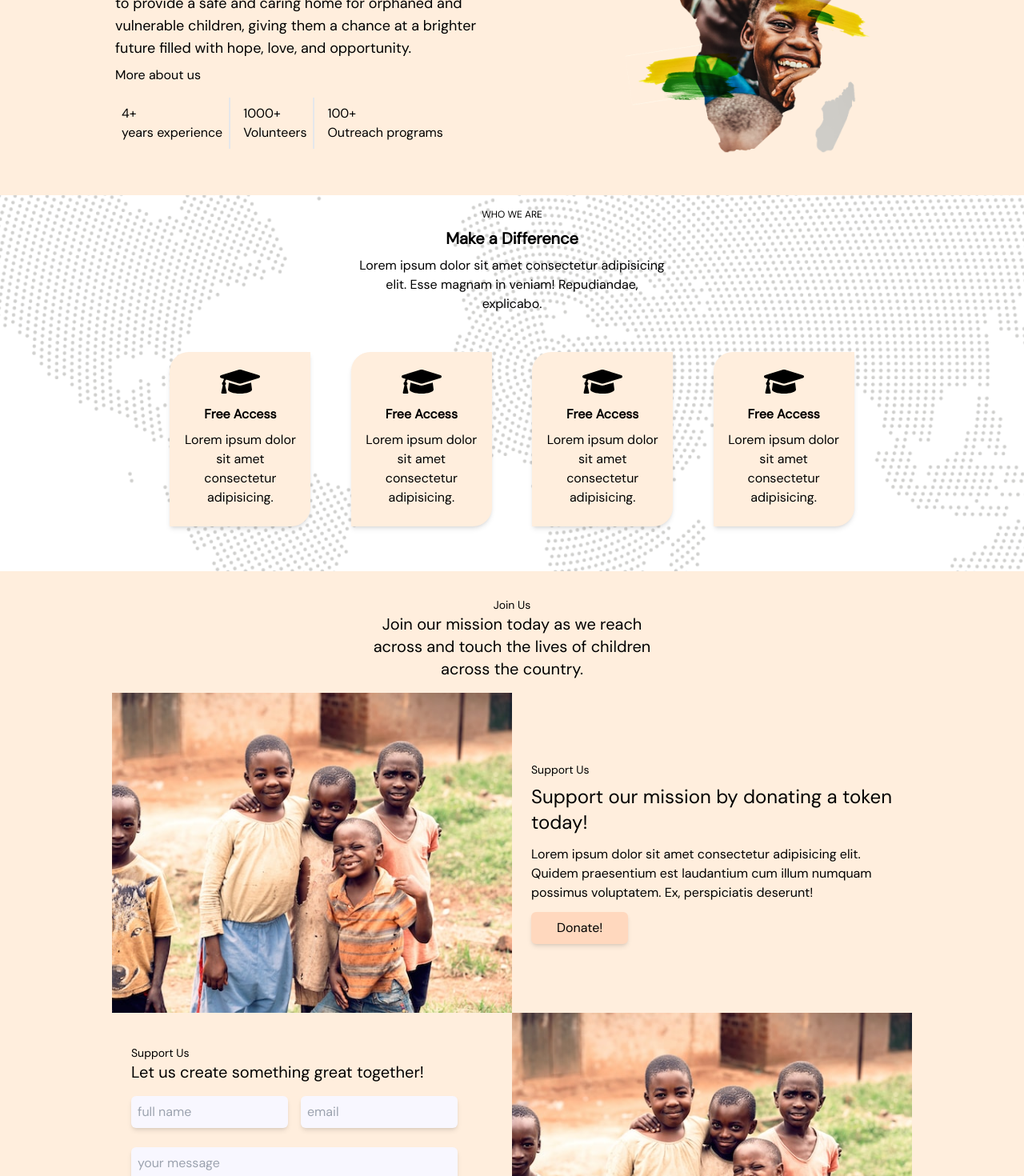
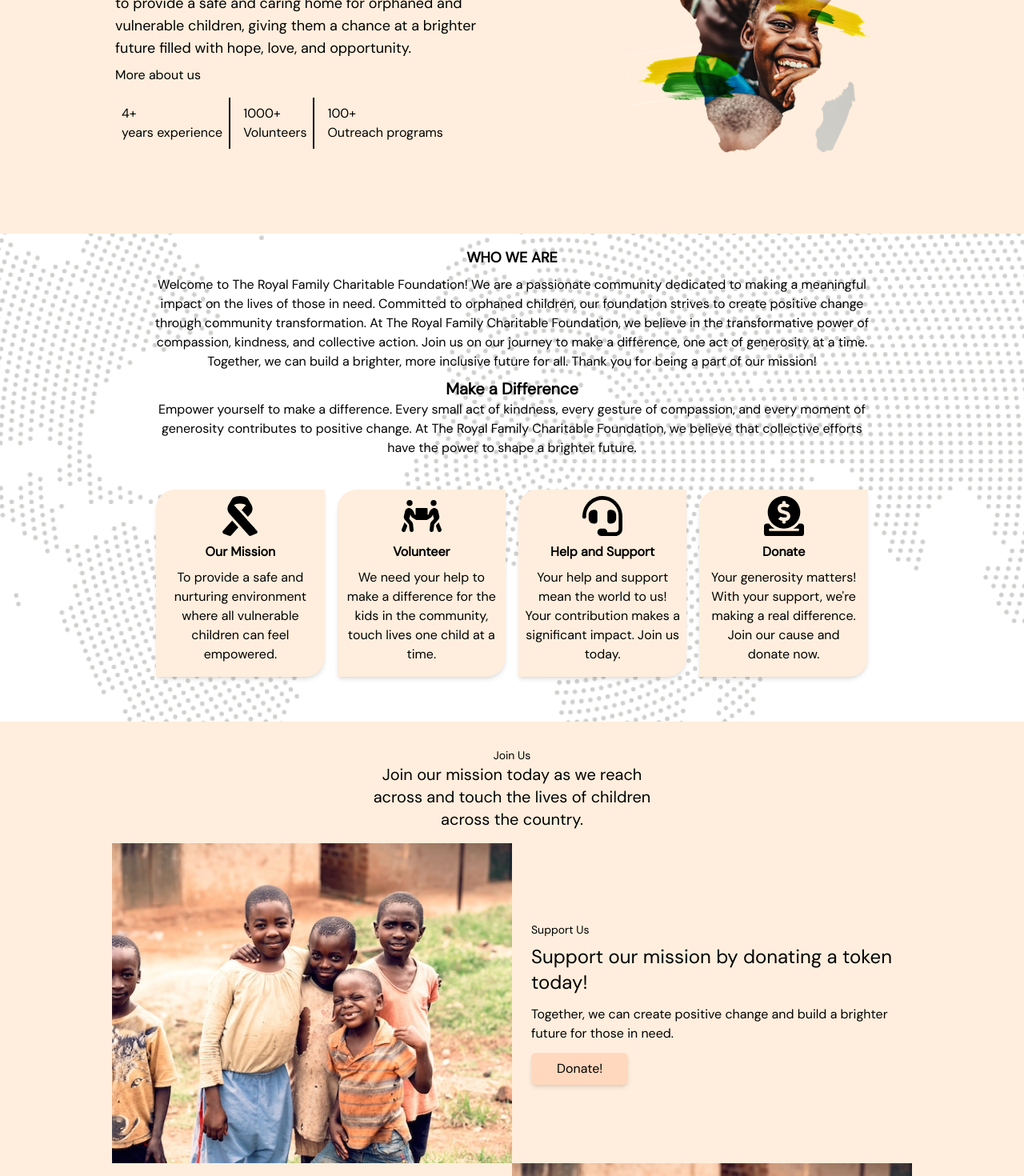
Before and after one commit to sirisenju/charitable-foundation, a React (Vite) app in the folder C-foundation/: page /aboutUs in a window 1280 px wide. Shown: the part 380-1850 px from the top of the page at 80% size. Built offline with nearby package versions, Linux system fonts and the light colour scheme; a web font is replaced by a local one.

Commit message:
001 content added

```diff
--- a/C-foundation/src/pages/AboutUs/index.jsx
+++ b/C-foundation/src/pages/AboutUs/index.jsx
@@ -1,6 +1,6 @@
 import React from "react";
 import NavLinks from "../../components/NavLinks";
-import { FaGraduationCap, FaPlus } from "react-icons/fa";
+import { FaDonate, FaHeadset, FaPeopleCarry, FaPlus, FaRibbon } from "react-icons/fa";
 import Footer from "../../components/Footer";
 
 function AboutUs() {
@@ -9,7 +9,7 @@ function AboutUs() {
       <NavLinks />
       {/**hero section starts..........................................................*/}
       <section className="w-full h-full bg-nav-color">
-        <div className="w-full sm:w-[80%] inline lg:flex relative lg:justify-center mx-auto pt-12 xl:max-w-6xl">
+        <div className="w-full sm:w-[80%] inline lg:flex relative lg:justify-center mx-auto pt-12 pb-12 xl:max-w-6xl">
           <div className="relative lg:order-last flex justify-center">
             <div className="h-[300px] w-full -rotate-45 bg-[#FFEEDD] absolute -right-28 -top-8 rounded-full hidden"></div>
             <img
@@ -37,12 +37,12 @@ function AboutUs() {
                 opportunity.
               </p>
               <button>More about us</button>
-              <div className="max-w-md mt-4 max-[290px]:inline flex gap-x-2">
-                <div className="border-r-2 p-2">
+              <div className="max-w-md mt-4 max-[380px]:inline flex gap-x-2">
+                <div className="border-r-2 border-black p-2">
                   4+ <br />
                   years experience
                 </div>
-                <div className="border-r-2 p-2">
+                <div className="border-r-2 border-black p-2">
                   1000+ <br />
                   Volunteers
                 </div>
@@ -65,41 +65,50 @@ function AboutUs() {
           alt=""
         />
         <div className="w-full min-h-min mx-auto relative xl:max-w-6xl">
-          <div className="max-w-sm mx-auto text-center pt-4 pb-4">
-            <p className=" text-xs pb-2">WHO WE ARE</p>
-            <h2 className=" text-xl font-bold pb-2">Make a Difference</h2>
+          <div className="max-w-4xl mx-auto text-center pt-4 pb-4">
+            <p className=" text-lg pb-2 font-bold">WHO WE ARE</p>
+            <p>Welcome to The Royal Family Charitable Foundation! We are a passionate community dedicated to
+              making a meaningful impact on the lives of those in need. Committed to orphaned children,
+              our foundation strives to create positive change through community transformation.
+              At The Royal Family Charitable Foundation, we believe in the transformative power of compassion, kindness,
+              and collective action. Join us on our journey to make a difference, one act of generosity at a time.
+              Together, we can build a brighter, more inclusive future for all. Thank you for being a part of our mission!
+            </p>
+            <h2 className=" text-xl font-bold pt-2">Make a Difference</h2>
             <p className=" text-base">
-              Lorem ipsum dolor sit amet consectetur adipisicing elit. Esse
-              magnam in veniam! Repudiandae, explicabo.
+              Empower yourself to make a difference. Every small act of kindness, every gesture of compassion,
+              and every moment of generosity contributes to positive change. At The Royal Family Charitable Foundation,
+              we believe that collective efforts have the power to shape a brighter future.
             </p>
           </div>
-          <div className="w-full sm:w-[60%] lg:w-[80%] mx-auto p-4 grid place-items-center grid-cols-1 xss:grid-cols-2 lg:grid-cols-4 gap-x-4 gap-y-8 mt-4">
-            <div className="bg-nav-color w-44 max-h-min text-center p-4 rounded-tl-3xl rounded-br-3xl shadow-md">
-              <FaGraduationCap size={50} className="mx-auto pb-2"/>
-              <h3 className="pb-2 font-bold">Free Access</h3>
+          <div className="w-full sm:w-[60%] lg:w-[80%] mx-auto p-4 grid place-items-center grid-cols-1 xss:grid-cols-2 lg:grid-cols-4 gap-x-4 gap-y-8 mt-2">
+            <div className="bg-nav-color w-full max-h-min text-center p-2 rounded-tl-3xl rounded-br-3xl shadow-md">
+              <FaRibbon size={50} className="mx-auto"/>
+              <h3 className="pb-2 font-bold pt-2">Our Mission</h3>
               <p className="pb-2 ">
-                Lorem ipsum dolor sit amet consectetur adipisicing.
+                To provide a safe and nurturing environment where all
+                vulnerable children can feel empowered.
               </p>
             </div>
-            <div className="w-44 max-h-min bg-nav-color text-center p-4 rounded-tl-3xl rounded-br-3xl shadow-md">
-              <FaGraduationCap size={50} className="mx-auto pb-2" />
-              <h3 className="pb-2 font-bold">Free Access</h3>
+            <div className="w-full max-h-min bg-nav-color text-center p-2 rounded-tl-3xl rounded-br-3xl shadow-md">
+              <FaPeopleCarry size={50} className="mx-auto" />
+              <h3 className="pb-2 font-bold pt-2">Volunteer</h3>
               <p className="pb-2">
-                Lorem ipsum dolor sit amet consectetur adipisicing.
+                We need your help to make a difference for the kids in the community, touch lives one child at a time.
               </p>
             </div>
-            <div className="w-44 max-h-min bg-nav-color text-center p-4 rounded-tl-3xl rounded-br-3xl shadow-md">
-              <FaGraduationCap size={50} className="mx-auto pb-2" />
-              <h3 className="pb-2 font-bold">Free Access</h3>
+            <div className="w-full max-h-min bg-nav-color text-center p-2 rounded-tl-3xl rounded-br-3xl shadow-md">
+              <FaHeadset size={50} className="mx-auto" />
+              <h3 className="pb-2 font-bold pt-2">Help and Support</h3>
               <p className="pb-2">
-                Lorem ipsum dolor sit amet consectetur adipisicing.
+                Your help and support mean the world to us! Your contribution makes a significant impact. Join us today.
               </p>
             </div>
-            <div className="w-44 max-h-min bg-nav-color text-center p-4 rounded-tl-3xl rounded-br-3xl shadow-md">
-              <FaGraduationCap size={50} className="mx-auto pb-2" />
-              <h3 className="pb-2 font-bold">Free Access</h3>
+            <div className="w-full max-h-min bg-nav-color text-center p-2 rounded-tl-3xl rounded-br-3xl shadow-md">
+              <FaDonate size={50} className="mx-auto" />
+              <h3 className="pb-2 font-bold pt-2">Donate</h3>
               <p className="pb-2">
-                Lorem ipsum dolor sit amet consectetur adipisicing.
+                Your generosity matters! With your support, we're making a real difference. Join our cause and donate now.
               </p>
             </div>
           </div>
@@ -133,9 +142,7 @@ function AboutUs() {
                     Support our mission by donating a token today!
                   </h2>
                   <p className=" text-base pb-3">
-                    Lorem ipsum dolor sit amet consectetur adipisicing elit.
-                    Quidem praesentium est laudantium cum illum numquam possimus
-                    voluptatem. Ex, perspiciatis deserunt!
+                    Together, we can create positive change and build a brighter future for those in need.
                   </p>
                   <button className=" bg-[#FFD8BE] rounded-md shadow-md px-8 py-2">
                     Donate!
@@ -194,12 +201,13 @@ function AboutUs() {
       {/**campaings section starts..........................................................*/}
       <section className="min-h-max pb-10 bg-[#F8F7FF]">
         <div className="w-full p-4 md:w-[80%] mx-auto xl:max-w-6xl">
-          <div className=" max-w-md mx-auto text-center pt-10">
+          <div className=" max-w-4xl mx-auto text-center pt-10">
             <p className=" text-sm pb-2">projects we've done</p>
             <h2 className=" text-2xl pb-2">Featured Campaings</h2>
             <p className=" text-lg pb-4">
-              Lorem ipsum dolor sit amet consectetur adipisicing elit. Maiores
-              molestiae rerum fugiat ex doloribus? Repellat modi harum nobis.
+              Discover the heart and soul of The Royal Family Charitable Foundation through our featured campaigns.
+              Each initiative is a testament to our unwavering commitment to to better the lives of individuals.
+              Join us in making a tangible impact by supporting these highlighted projects:
             </p>
           </div>
           <div className="w-full grid grid-cols-1 gap-x-4 gap-y-4 sm:grid-cols-2 lg:grid-cols-3">
--- a/C-foundation/src/pages/Donation/index.jsx
+++ b/C-foundation/src/pages/Donation/index.jsx
@@ -11,13 +11,13 @@ function Donation() {
                     <div className='pt-4 text-white'>
                         <p className='text-lg pt-4 pb-4'>Lorem ipsum dolor sit amet consectetur adipisicing elit. Perspiciatis, nam?</p>
                         <div className='flex max-w-3xl'>
-                            <img src="src/assets/simple-smile.jpg" className='w-[360px] h-full' alt="" />
+                            <img src="/assets/simple-smile.jpg" className='w-[360px] h-full' alt="" />
                             <div className='max-w-sm p-4 pt-10'>
                                 <p>Lorem ipsum dolor sit amet consectetur,
                                     adipisicing elit. Tenetur beatae accusantium dicta neque illo excepturi?
                                 </p>
                                 <p className='pb-3 pt-3'>Enter any amount, donate now.</p>
-                                <input type="number" className='h-[30px] w-[100px] p-2 outline-none rounded-3xl' placeholder='10,000.00'/>
+                                <input type="number" className='h-[30px] w-[200px] p-2 outline-none rounded-3xl' placeholder='10,000.00'/>
                             </div>
                         </div>
                         <div className='max-w-xl mt-4'>
--- a/C-foundation/src/pages/Home/index.jsx
+++ b/C-foundation/src/pages/Home/index.jsx
@@ -1,33 +1,45 @@
 import React from "react";
-import { FaChevronDown, FaUserGraduate, FaHeadset, FaPeopleCarry, FaRibbon } from "react-icons/fa";
+import {
+  FaChevronDown,
+  FaUserGraduate,
+  FaHeadset,
+  FaPeopleCarry,
+  FaRibbon,
+} from "react-icons/fa";
 import { NavLink } from "react-router-dom";
 
 const homeNavigation = [
   { id: 1, name: "Who We Are", href: "/aboutUs" },
   { id: 2, name: "What we Do", href: "/ourwork" },
   { id: 3, name: "Contact Us", href: "/contactus" },
-]
+];
 
 function Home() {
   return (
     <main className="h-full">
-      <section className="relative min-h-screen bg-cover bg-center bg-no-repeat"
+      <section
+        className="relative min-h-screen bg-cover bg-center bg-no-repeat"
         style={{
           backgroundImage: `url("/assets/smilling-children.jpg")`,
-      }}>
+        }}
+      >
         <header className="w-full pt-0">
           <div className="mx-auto w-full lg:w-[80%] xl:max-w-6xl flex max-[450px]:block sm:justify-between sm:mx-auto p-3 items-center text-[#DFFFFF]">
-            <img src="/assets/logo1.png" className="w-10 h-10 max-[450px]:w-16 max-[450px]:h-16 max-[450px]:mx-auto" alt="" />
-            <p className="font-bold text-3xl max-[450px]:pl-0 pl-10 text-center max-[450px]:pt-2">The Royal Family Charitable Foundation</p>
+            <img
+              src="/assets/logo1.png"
+              className="w-10 h-10 max-[450px]:w-16 max-[450px]:h-16 max-[450px]:mx-auto"
+              alt=""
+            />
+            <p className="font-bold text-3xl max-[450px]:pl-0 pl-10 text-center max-[450px]:pt-2">
+              The Royal Family Charitable Foundation
+            </p>
             <ul className="hidden sm:flex w-auto sm:gap-x-8 text-center p-3">
               {homeNavigation.map((item) => (
                 <li className=" hover:underline hover:underline-offset-4 hover:scale-x-95">
                   <NavLink
                     to={item.href}
                     key={item.id}
-                    className={({ isActive }) =>
-                      isActive ? "" : ""
-                }
+                    className={({ isActive }) => (isActive ? "" : "")}
                   >
                     {item.name}
                   </NavLink>
@@ -39,10 +51,14 @@ function Home() {
         {/**bottom card section...... */}
         <div className="w-[80%] mx-auto flex justify-start sm:justify-center mb-[15%] xl:max-w-6xl">
           <div className="max-w-md mt-12 p-2 text-[#DFFFFF]">
-            <h1 className=" text-3xl font-semibold pb-4">The Happiness is Giving Away.</h1>
-            <p className=" text-lg">We believe that true happiness is found in the act of giving.
-              It's the simple, yet profound feeling that washes over you when you extend a helping hand,
-              share your blessings, or make a positive impact on someone's life.
+            <h1 className=" text-3xl font-semibold pb-4">
+              The Happiness is Giving Away.
+            </h1>
+            <p className=" text-lg">
+              We believe that true happiness is found in the act of giving. It's
+              the simple, yet profound feeling that washes over you when you
+              extend a helping hand, share your blessings, or make a positive
+              impact on someone's life.
             </p>
           </div>
         </div>
@@ -56,12 +72,10 @@ function Home() {
               Our Mission
             </h1>
             <p className="pb-2 text-sm">
-              Together, we can create positive change,
-              inspire hope, and spread kindness to every corner of the world. Join us today!
+              Together, we can create positive change, inspire hope, and spread
+              kindness to every corner of the world. Join us today!
             </p>
-            <NavLink
-                to={"/aboutUs"}
-              >
+            <NavLink to={"/aboutUs"}>
               <span className="flex justify-center">
                 <FaChevronDown color="#CFFF8D" size={20} />
               </span>
@@ -71,18 +85,17 @@ function Home() {
           <div className="max-w-xs min-h-full text-center bg-[#425F57]/70 border border-[#CFFF8D] rounded-3xl p-2">
             <h1 className="text-xl">
               <span className="flex justify-center pb-2 pt-2">
-                  <FaHeadset color="#CFFF8D" size={60} />
+                <FaPeopleCarry color="#CFFF8D" size={60} />
               </span>
-              Help and Support
+              Volunteering
             </h1>
             <p className="pb-2 text-sm">
-              With your kindness, you're not just extending a helping hand; you're reaching out with hope,
-              compassion, and the promise of a brighter tomorrow.
+              The warmth of your heart and the dedication you bring inspire us
+              all. Your presence is a reminder that when we come together, we
+              can light up the darkest corners of the world.
             </p>
-            <NavLink
-                to={"/contactUs"}
-              >
-                <span className="flex justify-center">
+            <NavLink to={"/contactUs"}>
+              <span className=" flex justify-center">
                 <FaChevronDown color="#CFFF8D" size={20} />
               </span>
             </NavLink>
@@ -91,23 +104,20 @@ function Home() {
           <div className="max-w-xs min-h-full text-center bg-[#425F57]/70 border border-[#CFFF8D] rounded-3xl p-2">
             <h1 className="text-xl">
               <span className="flex justify-center pb-2 pt-2">
-                  <FaPeopleCarry color="#CFFF8D" size={60} />
+                <FaHeadset color="#CFFF8D" size={60} />
               </span>
-
-              Volunteering
+              Help and Support
             </h1>
             <p className="pb-2 text-sm">
-              The warmth of your heart and the dedication you bring inspire us all.
-              Your presence is a reminder that when we come together, we can light up the darkest corners of the world.
+              With your kindness, you're not just extending a helping hand;
+              you're reaching out with hope, compassion, and the promise of a
+              brighter tomorrow.
             </p>
-            <NavLink
-                to={"/ourWork"}
-                >
-                <span className=" flex justify-center">
+            <NavLink to={"/ourWork"}>
+              <span className="flex justify-center">
                 <FaChevronDown color="#CFFF8D" size={20} />
               </span>
             </NavLink>
-
           </div>
           {/**fourth card-------------------------------- */}
           <div className="max-w-xs min-h-full text-center bg-[#425F57]/70 border border-[#CFFF8D] rounded-3xl p-2">
@@ -115,17 +125,15 @@ function Home() {
               <span className="flex justify-center pb-2 pt-2">
                 <FaUserGraduate color="#CFFF8D" size={60} />
               </span>
-
               Education
             </h1>
             <p className="pb-2 text-sm">
-              Education has the power to ignite a thousand flames, and you are the spark.
-              With your commitment to learning, you're not just opening doors; you're
-              lighting up the path to a future filled with possibilities.
+              Education has the power to ignite a thousand flames, and you are
+              the spark. With your commitment to learning, you're not just
+              opening doors; you're lighting up the path to a future filled with
+              possibilities.
             </p>
-            <NavLink
-               to={"/donation"}
-              >
+            <NavLink to={"/donation"}>
               <span className="flex justify-center">
                 <FaChevronDown color="#CFFF8D" size={20} />
               </span>
```
Also changed, not shown: C-foundation/src/components/Email.jsx (added). Lines whose indentation alone changed are shown as unchanged.
